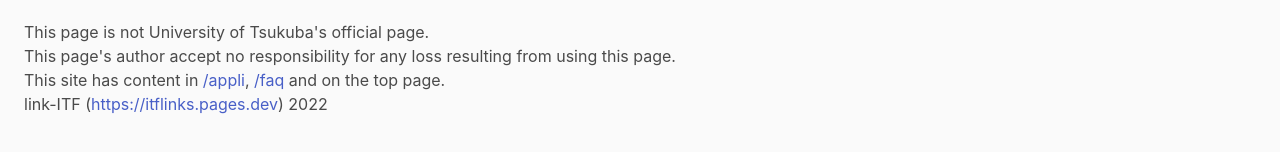
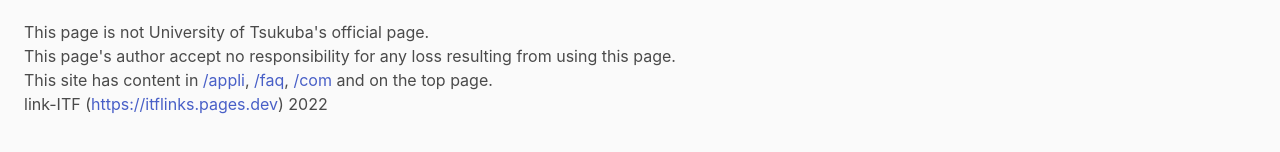
Before and after one commit to otagao/itflinks, a Nuxt app: page / in a window 1280 px wide. Shown: the part 580-732 px from the top of the page. Built offline with nearby package versions, Linux system fonts and the light colour scheme.

Commit message:
add /com on foot.vue

```diff
--- a/components/foot.vue
+++ b/components/foot.vue
@@ -7,7 +7,7 @@
       This page's author accept no responsibility for any loss resulting from using this page.
     </p>
     <p>
-      This site has content in <nuxt-link to="/appli">/appli</nuxt-link>, <nuxt-link to="/faq">/faq</nuxt-link> and on the top page.
+      This site has content in <nuxt-link to="/appli">/appli</nuxt-link>, <nuxt-link to="/faq">/faq</nuxt-link>, <nuxt-link to="/com">/com</nuxt-link> and on the top page.
     </p>
     <p>
       link-ITF (<a href="https://itflinks.pages.dev">https://itflinks.pages.dev</a>) 2022
```
